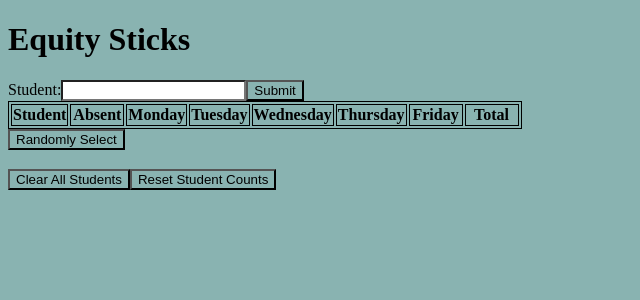
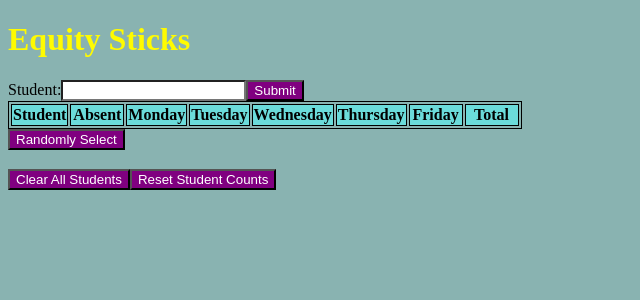
Before and after one commit to muscularmayo/equity-sticks, a React (Create React App) app: page / in a window 1280 px wide. Shown: the top 300 px of the page, without its empty margins (0-640 px from the left). Built offline with nearby package versions, Linux system fonts and the light colour scheme.

Commit message:
changed some colors and stuff to my liking.. not very good at color design :(

```diff
--- a/src/app.css
+++ b/src/app.css
@@ -9,3 +9,7 @@ th {
 input {
   background-color: white;
 }
+
+h1 {
+  color: rgb(255, 251, 0);
+}
--- a/src/tracker.css
+++ b/src/tracker.css
@@ -1,3 +1,26 @@
 table, tbody, tr, th, td {
   border: 1px solid black;
 }
+
+th {
+  background-color: rgba(96, 236, 236, 0.712);
+}
+
+tbody tr td {
+  color: black;
+  background-color: rgba(35, 204, 204, 0.623);
+}
+
+tbody tr td div {
+  color: black;
+  background-color: rgba(35, 204, 204, 0.623);
+}
+
+button {
+  color: white;
+  background-color: purple;
+}
+
+#random {
+  background-color: yellow;
+}
```
